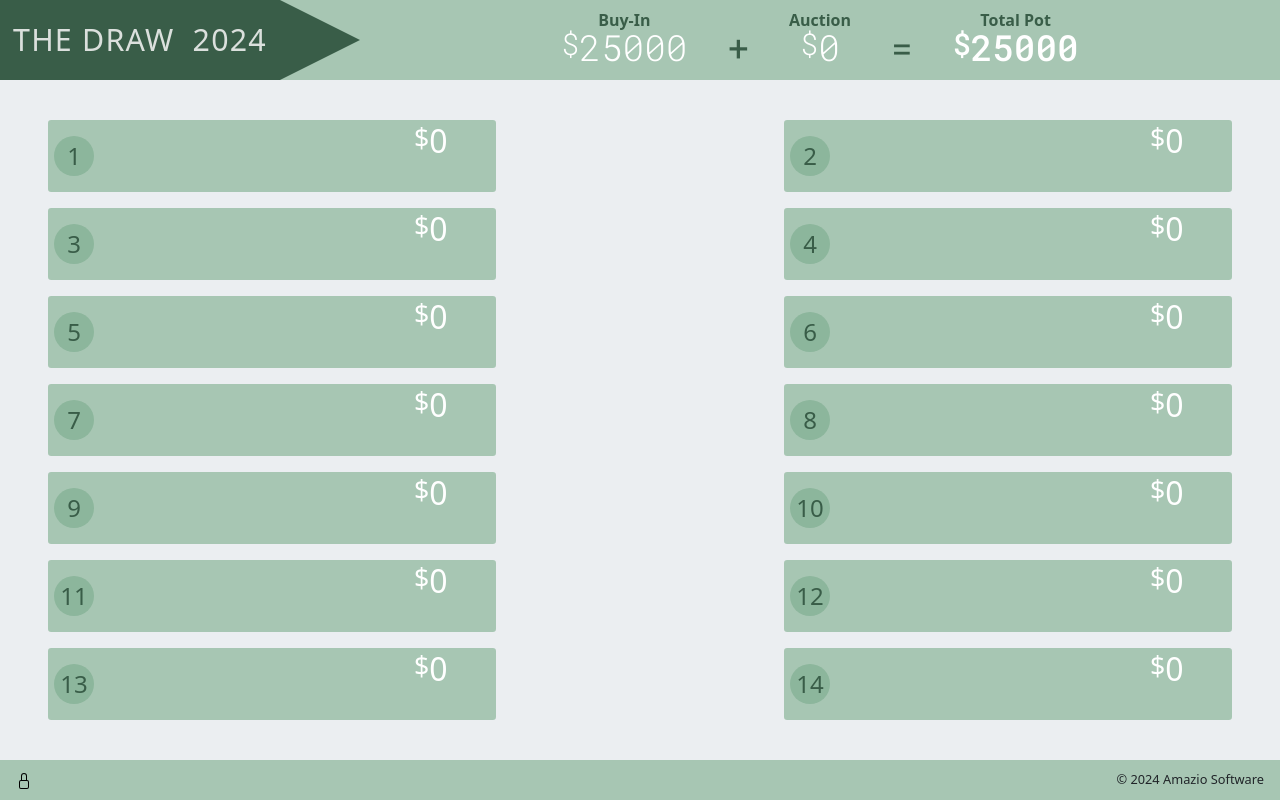
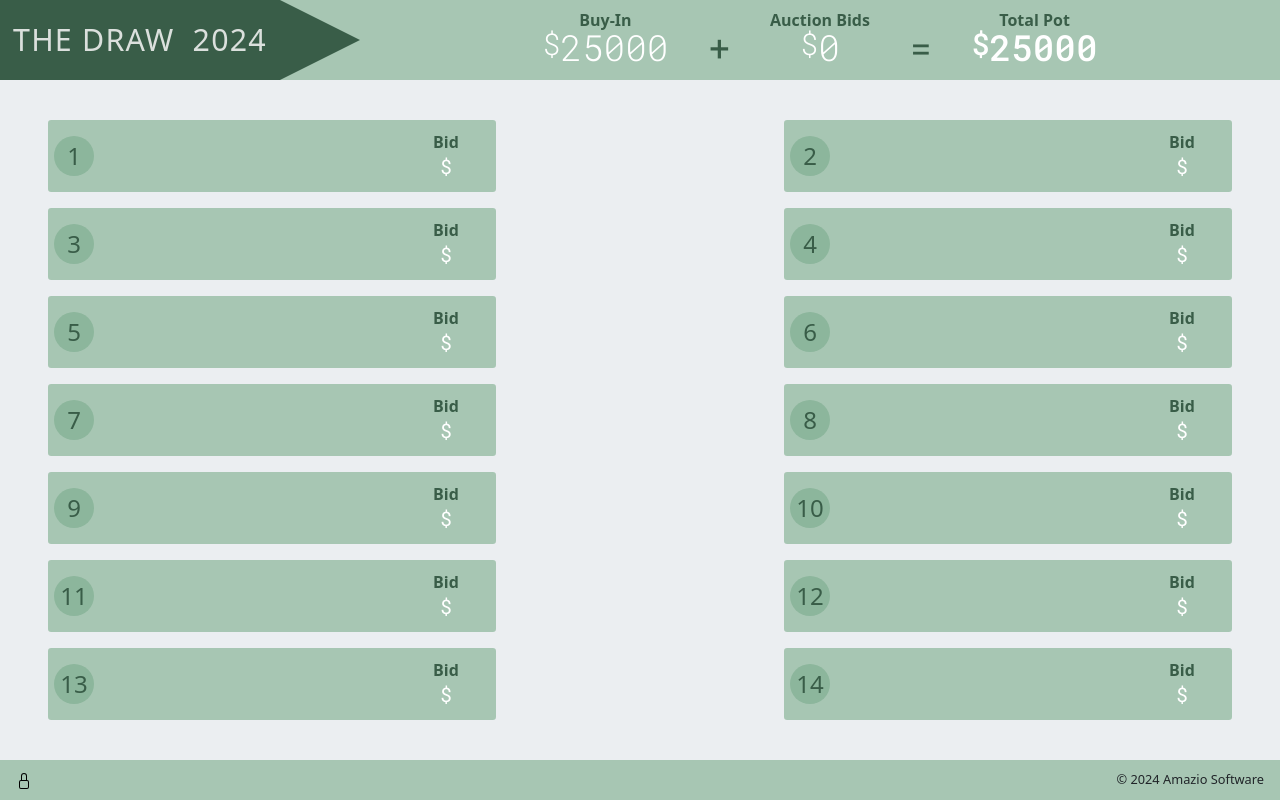
Before and after one commit to amazio/the-draw, a React (Vite) app: page / in a window 1280 px wide. Built offline with nearby package versions, Linux system fonts and the light colour scheme.

Commit message:
Work on bids

```diff
--- a/src/App.jsx
+++ b/src/App.jsx
@@ -20,7 +20,7 @@ function App() {
   }, []);
 
   useEffect(function() {
-    setAuctionPot(teams.reduce((total, team) => total + team.bid, 0));
+    setAuctionPot(teams.reduce((total, team) => total + (team.bid || 0), 0));
   }, [teams]);
 
   useEffect(function() {
@@ -30,11 +30,12 @@ function App() {
   // functions
 
   function updateBid(amt) {
-    debugger
     const copyTeams = [...teams];
+    if (activeTeam.bid === '') activeTeam.bid = 0;
     if (activeTeam.bid + amt >= 0) {
       activeTeam.bid += amt;
       setTeams(copyTeams);
+      localStorage.setItem('teams', JSON.stringify(copyTeams));
     }
   }
 
--- a/src/components/Pot/Pot.jsx
+++ b/src/components/Pot/Pot.jsx
@@ -5,7 +5,7 @@ export default function Pot({ buyInPot, auctionPot }) {
     <section className="Pot">
       <div className='heading'>Buy-In</div>
       <div />
-      <div className='heading'>Auction</div>
+      <div className='heading'>Auction Bids</div>
       <div />
       <div className='heading'>Total Pot</div>
       <h1><span className='sup'>$</span>{buyInPot}</h1>
--- a/src/components/Team/Team.css
+++ b/src/components/Team/Team.css
@@ -1,6 +1,6 @@
 .Team {
   display: grid;
-  grid-template-columns: 6vmin 1fr 10vmin 10vmin;
+  grid-template-columns: 6vmin 1fr 10vmin 12vmin;
   height: 100%;
   background-color: var(--green-1);
   border-width: 0.3vmin;
@@ -27,7 +27,21 @@
   color: var(--green-8);
 }
 
+.Team .heading {
+  display: flex;
+  justify-content: center;
+  align-items: center;
+  color: var(--green-8);
+  font-size: 2vmin;
+  font-weight: bold;
+  padding-top: 0.1vmin;
+}
+
 .Team h2 {
+  font-family: 'Roboto Mono';
+  font-size: 3vmin;
+  font-weight: 400;
+  color: white;
   margin: 0;
-  color: white;
+  text-align: center;
 }
--- a/src/components/Team/Team.jsx
+++ b/src/components/Team/Team.jsx
@@ -15,7 +15,10 @@ export default function Team({ team, setActiveTeam, isActive, locked }) {
         <h3>{team.player2}</h3>
       </div>
       <div />
-      <h2><span className='sup'>$</span>{team.bid}</h2>
+      <div className='flex-col-ctr-ctr'>
+        <div className='heading'>Bid</div>
+        <h2><span className='sup'>$</span>{team.bid}</h2>
+      </div>
     </article>
   );
 }
--- a/src/index.css
+++ b/src/index.css
@@ -28,6 +28,13 @@ body {
   align-items: center;
 }
 
+.flex-col-ctr-ctr {
+  display: flex;
+  flex-direction: column;
+  justify-content: center;
+  align-items: center;
+}
+
 .sup {
   font-size: smaller;
   vertical-align: top;
--- a/src/utilities/state-service.js
+++ b/src/utilities/state-service.js
@@ -21,7 +21,7 @@ export function getInitialTeams() {
       player1: '',
       player2: '',
       owners: '',
-      bid: 0,
+      bid: '',
       payouts: [0, 0, 0],
       locked: false
     }));
```
